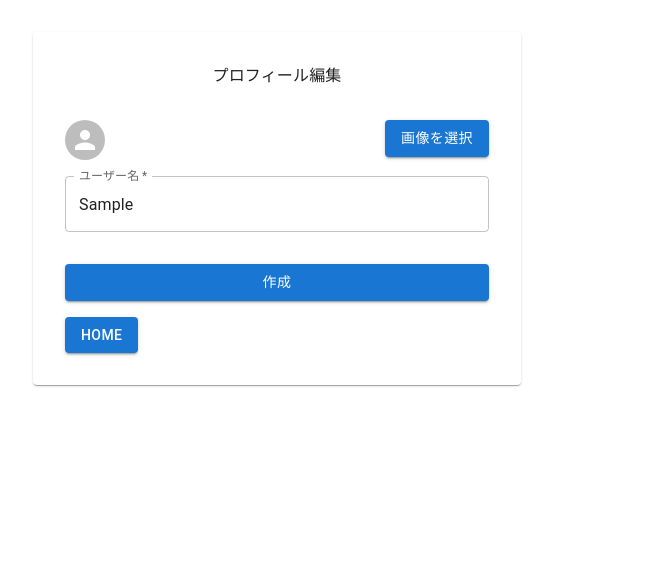
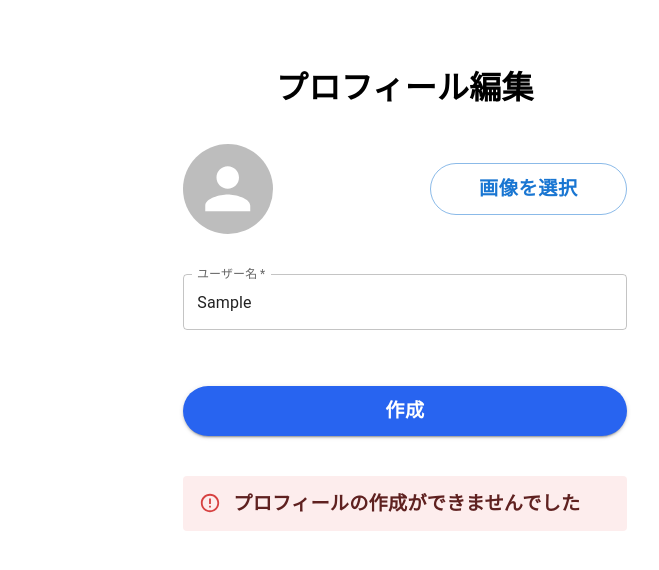
Before and after one commit to yuto99999/TNA-app, a React (Create React App) app: page /Profile in a window 1280 px wide. Both pictures are taken after typing "Sample" into the empty fields and a click on the button "作成". Shown: the top 570 px of the page, without its empty margins (363-1022 px from the left). Built offline with nearby package versions, Linux system fonts and the light colour scheme; no server answers.

Commit message:
デザイン修正

```diff
--- a/src/components/molecule/Btn/AttendanceBtn.tsx
+++ b/src/components/molecule/Btn/AttendanceBtn.tsx
@@ -43,11 +43,30 @@ const AttendanceButton = () => {
       <Button
         variant="contained"
         onClick={() => handleAttendance("office")}
-        sx={{ mr: 2 }}
+        sx={{
+          mr: 5,
+          bgcolor: "#2864F0",
+          fontSize: "1.3rem",
+          fontFamily: "游ゴシック",
+          fontWeight: 600,
+          borderRadius: "5rem",
+          p: ".3rem 3rem",
+        }}
       >
         出社
       </Button>
-      <Button variant="contained" onClick={() => handleAttendance("remote")}>
+      <Button
+        variant="contained"
+        onClick={() => handleAttendance("remote")}
+        sx={{
+          bgcolor: "#2864F0",
+          fontSize: "1.3rem",
+          fontFamily: "游ゴシック",
+          fontWeight: 600,
+          borderRadius: "5rem",
+          p: ".3rem 3rem",
+        }}
+      >
         在宅
       </Button>
     </Box>
--- a/src/components/molecule/Btn/HomeBtn.tsx
+++ b/src/components/molecule/Btn/HomeBtn.tsx
@@ -9,9 +9,16 @@ const HomeBtn = () => {
 
   return (
     <Button
-      variant="contained"
+      variant="text"
+      fullWidth
       onClick={() => {
         doBackHome();
+      }}
+      sx={{
+        color: "#000000",
+        fontSize: "1.3rem",
+        fontFamily: "游ゴシック",
+        fontWeight: 600,
       }}
     >
       Home
--- a/src/components/molecule/Btn/LeaveBtn.tsx
+++ b/src/components/molecule/Btn/LeaveBtn.tsx
@@ -37,7 +37,18 @@ const LeaveButton = () => {
   };
 
   return (
-    <Button variant="contained" onClick={() => handleAttendance("leave")}>
+    <Button
+      variant="contained"
+      onClick={() => handleAttendance("leave")}
+      sx={{
+        bgcolor: "#2864F0",
+        fontSize: "1.7rem",
+        fontFamily: "游ゴシック",
+        fontWeight: 600,
+        borderRadius: "5rem",
+        p: "0.5rem 7rem",
+      }}
+    >
       退勤
     </Button>
   );
--- a/src/components/molecule/Home/InModal.tsx
+++ b/src/components/molecule/Home/InModal.tsx
@@ -6,10 +6,10 @@ const style = {
   position: "absolute" as "absolute",
   top: "50%",
   left: "50%",
-  transform: "translate(-50%, -50%)",
-  width: 400,
+  transform: "translate(-50%, -80%)",
+  width: "30%",
   bgcolor: "background.paper",
-  border: "2px solid #000",
+  border: "1px solid #000",
   boxShadow: 24,
   p: 4,
   textAlign: "center",
@@ -23,7 +23,18 @@ export default function InModal() {
 
   return (
     <Box marginRight="3rem">
-      <Button onClick={handleOpen} variant="contained">
+      <Button
+        onClick={handleOpen}
+        variant="contained"
+        sx={{
+          bgcolor: "#2864F0",
+          fontSize: "1.7rem",
+          fontFamily: "游ゴシック",
+          fontWeight: 600,
+          borderRadius: "5rem",
+          p: "0.5rem 7rem",
+        }}
+      >
         出勤
       </Button>
       <Modal
@@ -33,8 +44,8 @@ export default function InModal() {
         aria-describedby="modal-modal-description"
       >
         <Box sx={style}>
-          <Typography id="modal-modal-title" variant="h6" component="h2">
-            出社形態を選択してください。
+          <Typography id="modal-modal-title" p={2} fontSize="1.5rem" fontFamily="游ゴシック" fontWeight={600}>
+            出社形態を選択してください
           </Typography>
           <AttendanceButton />
         </Box>
--- a/src/components/molecule/InputMessage.tsx
+++ b/src/components/molecule/InputMessage.tsx
@@ -44,7 +44,8 @@ const InputMessage = () => {
       sx={{
         position: "fixed",
         bottom: 0,
-        width: "100%",
+        width: "80%",
+        float:"right"
       }}
     >
       {error && <Alert severity="error">送信できませんでした</Alert>}
@@ -59,7 +60,6 @@ const InputMessage = () => {
         <Button variant="contained" onClick={() => handleClick()}>
           送信
         </Button>
-        <HomeBtn />
       </Stack>
     </Box>
   );
--- a/src/components/organisms/Home/DateTime.tsx
+++ b/src/components/organisms/Home/DateTime.tsx
@@ -25,9 +25,13 @@ const DateTime = () => {
   }, []);
 
   return (
-    <Box textAlign="center" marginTop="7rem">
-      <Typography>{date}</Typography>
-      <Typography>{time}</Typography>
+    <Box textAlign="center" pt={10}>
+      <Typography fontSize="2rem" fontFamily="游ゴシック" fontWeight={600}>
+        {date}
+      </Typography>
+      <Typography fontSize="6.5rem" fontFamily="游ゴシック" fontWeight={600} letterSpacing={5}>
+        {time}
+      </Typography>
     </Box>
   );
 };
--- a/src/components/organisms/Profile.tsx
+++ b/src/components/organisms/Profile.tsx
@@ -1,6 +1,6 @@
 import React, { useState } from "react";
 import {
-  Paper,
+  Alert,
   Typography,
   Box,
   TextField,
@@ -13,7 +13,6 @@ import { ref, uploadBytes, getDownloadURL } from "firebase/storage";
 import { collection, addDoc, doc, updateDoc } from "firebase/firestore";
 import useUser from "../molecule/Hooks/useUser";
 import useProfile from "../molecule/Hooks/useProfile";
-import HomeBtn from "../molecule/Btn/HomeBtn";
 
 const Profile = () => {
   const [name, setName] = useState("");
@@ -63,7 +62,7 @@ const Profile = () => {
         }
       }
       setSuccess(true);
-      alert("完了");
+      setError(false);
     } catch (err) {
       console.log(err);
       setError(true);
@@ -77,11 +76,24 @@ const Profile = () => {
   };
 
   return (
-    <Container maxWidth="sm">
-      <Paper sx={{ m: 4, p: 4 }}>
-        <Typography align="center">プロフィール編集</Typography>
+    <Box width="80%" pt={8} sx={{ float: "right" }}>
+      <Container sx={{ width: "48%" }}>
+        <Typography
+          textAlign="center"
+          fontSize="2rem"
+          fontFamily="游ゴシック"
+          fontWeight={600}
+        >
+          プロフィール編集
+        </Typography>
         <Box component="form" onSubmit={handleSubmit} noValidate sx={{ mt: 4 }}>
-          <Box sx={{ display: "flex", justifyContent: "space-between" }}>
+          <Box
+            sx={{
+              display: "flex",
+              justifyContent: "space-between",
+              alignItems: "center",
+            }}
+          >
             <Avatar
               src={
                 image
@@ -90,9 +102,10 @@ const Profile = () => {
                   ? profile.image
                   : ""
               }
-              alt=""
+              alt="アイコン"
+              sx={{ width: 90, height: 90 }}
             />
-            <div>
+            <Box>
               <input
                 id="image"
                 type="file"
@@ -101,15 +114,24 @@ const Profile = () => {
                 style={{ display: "none" }}
               />
               <label htmlFor="image">
-                <Button variant="contained" color="primary" component="span">
+                <Button
+                  variant="outlined"
+                  component="span"
+                  sx={{
+                    fontSize: "1.2rem",
+                    fontFamily: "游ゴシック",
+                    fontWeight: 600,
+                    borderRadius: "5rem",
+                    p: "0.5rem 3rem",
+                  }}
+                >
                   画像を選択
                 </Button>
               </label>
-            </div>
             </Box>
-
+          </Box>
+          <Box textAlign="center">
             <TextField
-            margin="normal"
               required
               fullWidth
               id="name"
@@ -117,27 +139,57 @@ const Profile = () => {
               name="name"
               autoComplete="name"
               autoFocus
-            value={
-              name !== null && name !== undefined
-                ? name
-                : profile
-                ? profile.name
-                : ""
-            }
               onChange={(e) => setName(e.target.value)}
+              sx={{ mt: 5, mb: 5 }}
             />
             <Button
               type="submit"
+              variant="contained"
               fullWidth
-            variant="contained"
-            sx={{ mt: 3, mb: 2 }}
+              sx={{
+                bgcolor: "#2864F0",
+                fontSize: "1.2rem",
+                fontFamily: "游ゴシック",
+                fontWeight: 600,
+                borderRadius: "5rem",
+                mt: 2,
+                p: "0.5rem 0",
+              }}
             >
               {profile ? "更新" : "作成"}
             </Button>
-          <HomeBtn />
+            {success && (
+              <Alert
+                severity="success"
+                sx={{
+                  mt: 5,
+                  fontSize: "1.2rem",
+                  fontFamily: "游ゴシック",
+                  fontWeight: 600,
+                  alignItems: "center",
+                }}
+              >
+                プロフィールの{profile ? "更新" : "作成"}が完了しました
+              </Alert>
+            )}
+            {error && (
+              <Alert
+                severity="error"
+                sx={{
+                  mt: 5,
+                  fontSize: "1.2rem",
+                  fontFamily: "游ゴシック",
+                  fontWeight: 600,
+                  alignItems: "center",
+                }}
+              >
+                プロフィールの{profile ? "更新" : "作成"}ができませんでした
+              </Alert>
+            )}
           </Box>
-      </Paper>
+        </Box>
       </Container>
+    </Box>
   );
 };
 
--- a/src/components/template/Top.tsx
+++ b/src/components/template/Top.tsx
@@ -1,16 +1,15 @@
 import React from "react";
 import DateTime from "../organisms/Home/DateTime";
 import Punch from "../organisms/Home/Punch";
-import Header from "./Header";
+import Header from "./Sidebar";
 import { Box } from "@mui/material";
 
 const Top = () => {
   return (
-    <>
-      <Header />
+    <Box >
       <DateTime />
       <Punch />
-    </>
+    </Box>
   );
 };
 
```
Also changed, not shown: src/components/molecule/Btn/ChatBtn.tsx (+8 -3 lines), src/components/molecule/Btn/ProfileBtn.tsx (+8 -3 lines), src/components/molecule/Btn/RecordBtn.tsx (+9 -4 lines). Lines whose indentation alone changed are shown as unchanged.
